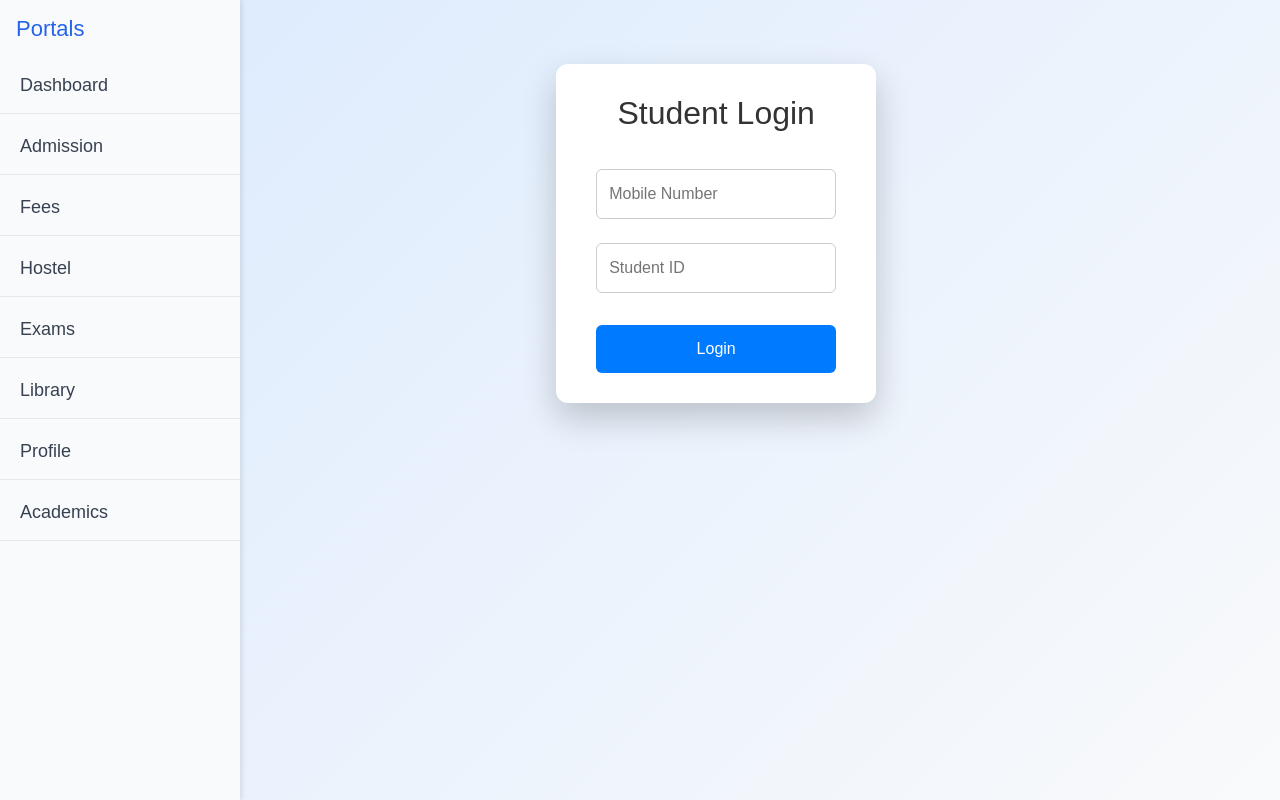
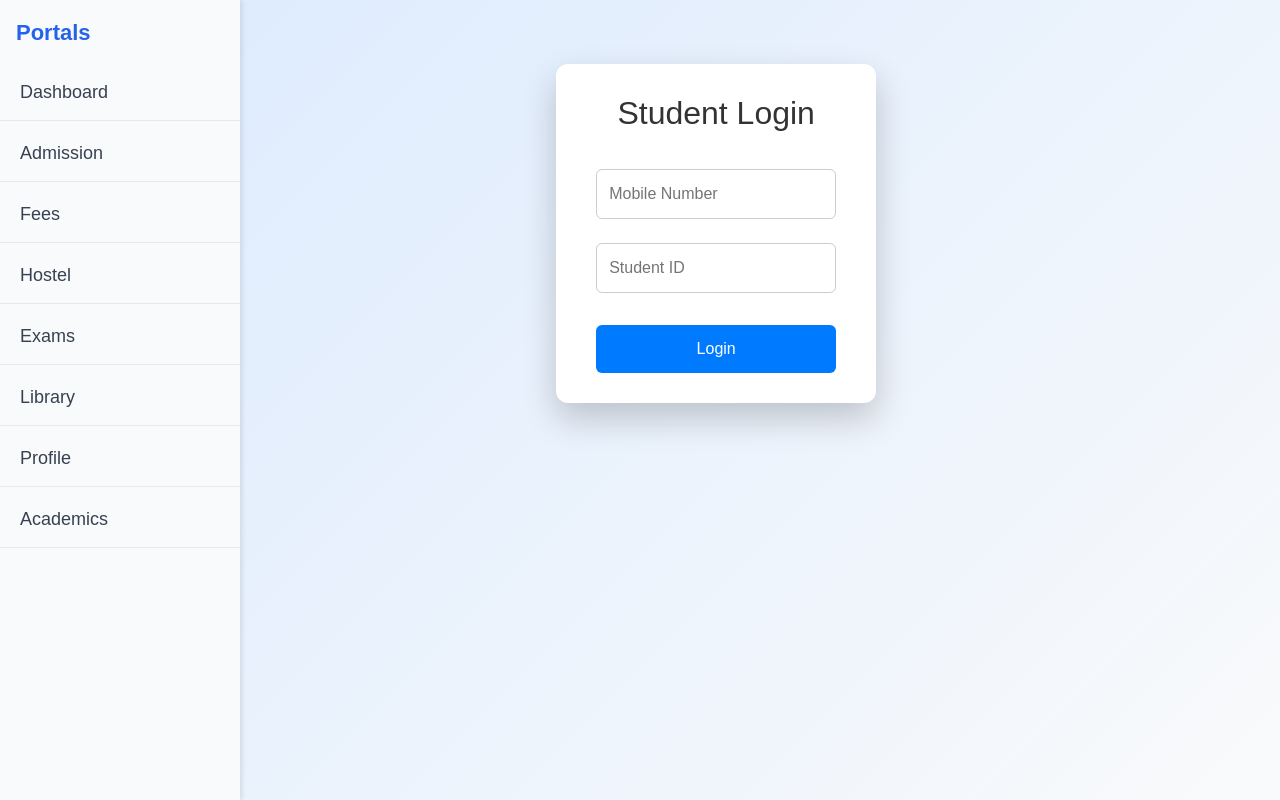
Before and after one commit to bharathanbazhagan-Asta/StudentManagementSystem, a React (Create React App) app: page / in a window 1280 px wide. Shown: the top 800 px of the page. Built offline with nearby package versions, Linux system fonts and the light colour scheme.

Commit message:
Update Sidebar.jsx

```diff
--- a/src/components/Sidebar.jsx
+++ b/src/components/Sidebar.jsx
@@ -1,6 +1,5 @@
 import React from "react";
 import { Link, useLocation } from "react-router-dom";
-// import "../components/academic-dashboard.css";
 
 function Sidebar() {
   const location = useLocation();
@@ -23,9 +22,9 @@ function Sidebar() {
         position: "fixed",
         top: 0,
         left: 0,
-        width: "240px", // little wider
+        width: "240px",
         height: "100vh",
-        background: "#f9fafb", // lighter background
+        background: "#f9fafb",
         padding: "1rem 0",
         boxShadow: "2px 0 5px rgba(0,0,0,0.1)",
         overflowY: "auto",
@@ -33,15 +32,20 @@ function Sidebar() {
         flexDirection: "column",
       }}
     >
-      <h3
+      {/* ✅ Make heading clickable */}
+      <Link
+        to="/"
         style={{
           margin: "0 1rem 1rem",
           fontSize: "22px",
           color: "#2563eb",
+          fontWeight: "bold",
+          textDecoration: "none",
+          display: "inline-block",
         }}
       >
         Portals
-      </h3>
+      </Link>
 
       <ul
         style={{
@@ -56,24 +60,24 @@ function Sidebar() {
             <li
               key={item.to}
               style={{
-                borderBottom: "1px solid #e5e7eb", // subtle separator line
+                borderBottom: "1px solid #e5e7eb",
               }}
             >
               <Link
                 to={item.to}
                 style={{
                   display: "block",
-                  padding: "14px 20px", // even padding
-                  textDecoration: "none", // no underline
-                  fontSize: "18px", // bigger text
+                  padding: "14px 20px",
+                  textDecoration: "none",
+                  fontSize: "18px",
                   fontWeight: 500,
                   color: isActive ? "#1e40af" : "#374151",
                   background: isActive ? "#e0e7ff" : "transparent",
                   transition: "background 0.3s, color 0.3s",
                 }}
                 onMouseEnter={(e) => {
-                  e.target.style.background = "#e0e7ff"; // hover background
-                  e.target.style.color = "#1e40af"; // hover color
+                  e.target.style.background = "#e0e7ff";
+                  e.target.style.color = "#1e40af";
                 }}
                 onMouseLeave={(e) => {
                   e.target.style.background = isActive ? "#e0e7ff" : "transparent";
```
